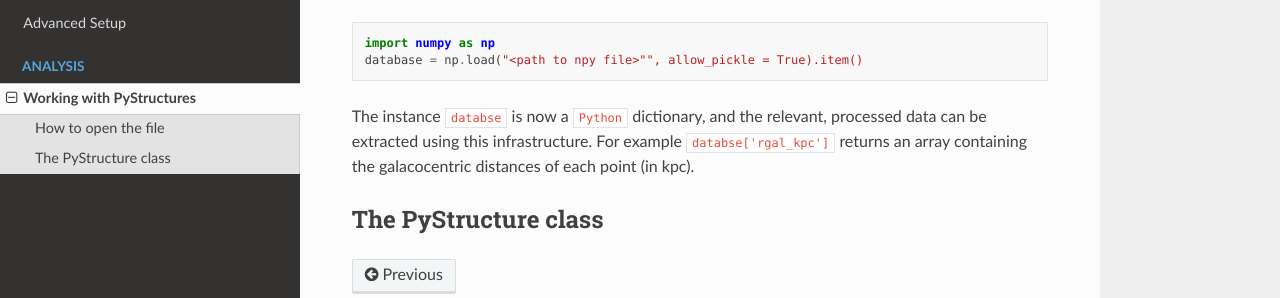
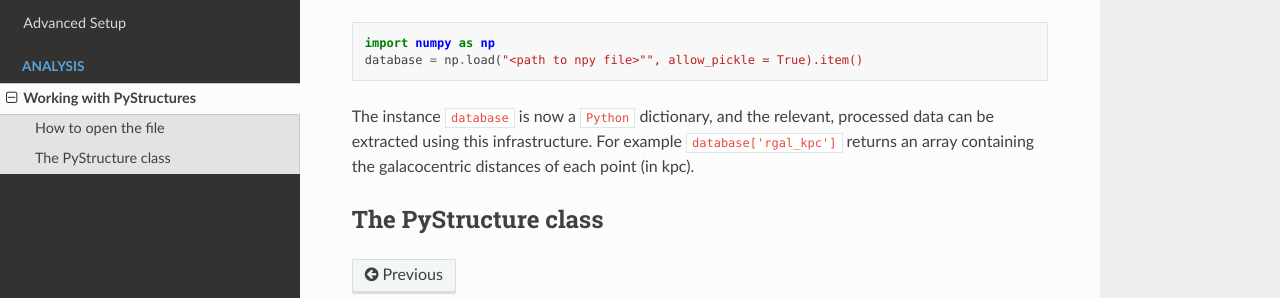
Before and after one commit to lukas-neumann-astro/PyStructure, a Sphinx documentation site: the page built from docs/source/reading.rst, in a window 1280 px wide. Shown: the part 291-589 px from the top of the page. Built offline with Sphinx 7.4.7 and the Read the Docs theme 2.0.0, drawn with Linux system fonts in a browser that asks for light colours.

Commit message:
Update reading.rst

```diff
--- a/docs/source/reading.rst
+++ b/docs/source/reading.rst
@@ -15,8 +15,8 @@ or in Jupyter Notebook), you can simply run:
   import numpy as np
   database = np.load("<path to npy file>"", allow_pickle = True).item()
 
-The instance ``databse`` is now a ``Python`` dictionary, and the relevant, processed data can be extracted using this infrastructure.
-For example ``databse['rgal_kpc']`` returns an array containing the galacocentric distances of each point (in kpc).
+The instance ``database`` is now a ``Python`` dictionary, and the relevant, processed data can be extracted using this infrastructure.
+For example ``database['rgal_kpc']`` returns an array containing the galacocentric distances of each point (in kpc).
 
 The PyStructure class
 ---------------------
```
